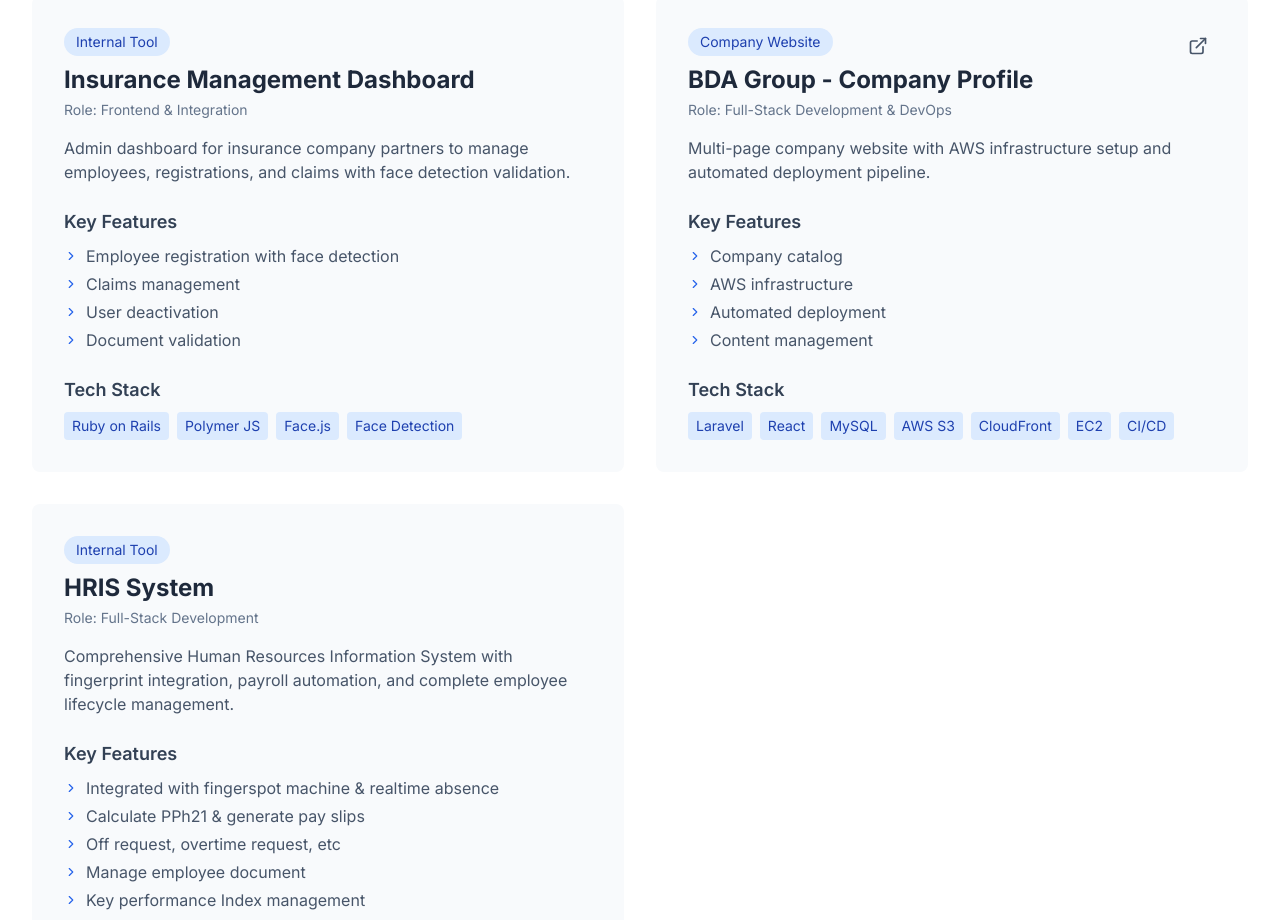
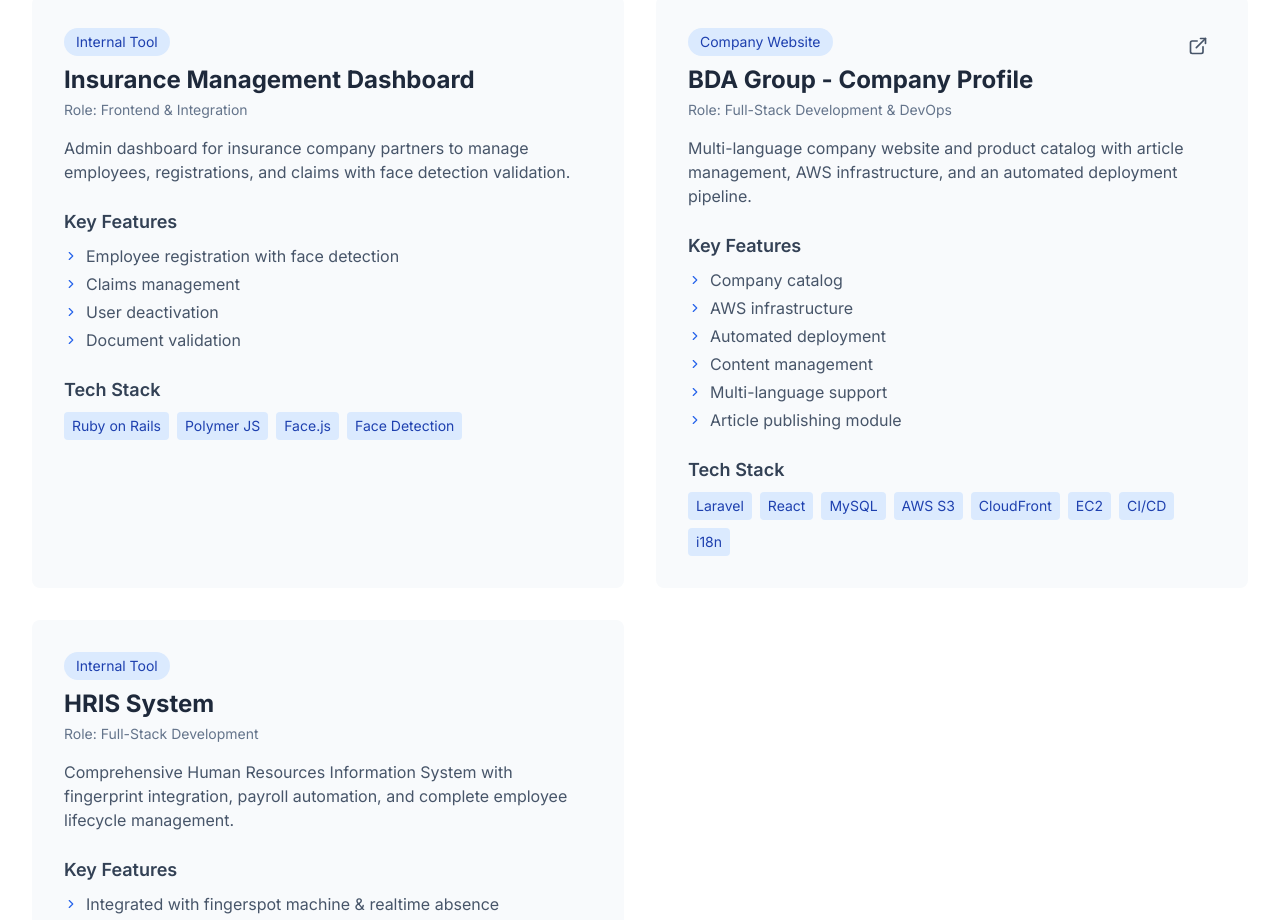
Before and after one commit to jonathanch96/jonathan-portfolio, a Next.js app: page / in a window 1280 px wide. Shown: the part 7300-8220 px from the top of the page. Built offline with nearby package versions, Linux system fonts and the light colour scheme; no server answers.

Commit message:
Enhance project descriptions with multi-language support and add new ongoing project details for Niibu platform

```diff
--- a/pages/index.js
+++ b/pages/index.js
@@ -19,6 +19,7 @@ import {
   FolderOpen,
   Phone,
   Star,
+  Zap,
   GraduationCap,
 } from 'lucide-react'
 
@@ -404,7 +405,7 @@ export default function Home() {
       title: 'BDA Group - Company Profile',
       role: 'Full-Stack Development & DevOps',
       description:
-        'Multi-page company website with AWS infrastructure setup and automated deployment pipeline.',
+        'Multi-language company website and product catalog with article management, AWS infrastructure, and an automated deployment pipeline.',
       tech: [
         'Laravel',
         'React',
@@ -413,12 +414,15 @@ export default function Home() {
         'CloudFront',
         'EC2',
         'CI/CD',
+        'i18n',
       ],
       features: [
         'Company catalog',
         'AWS infrastructure',
         'Automated deployment',
         'Content management',
+        'Multi-language support',
+        'Article publishing module',
       ],
       url: 'https://bdagroup.co.id',
       type: 'Company Website',
@@ -438,6 +442,22 @@ export default function Home() {
         'Manage upload payroll per division, like SPG admin, manual meal allowance upload, bonus upload',
       ],
       type: 'Internal Tool',
+    },
+  ]
+
+  const currentProjects = [
+    {
+      title: 'Niibu - Beauty Creator & Event Platform',
+      description:
+        'Backend development for an ongoing beauty platform featuring creator discovery and event experiences.',
+      tech: ['Backend Engineering'],
+      features: [
+        'TikTok-style creator pages for beauty creators',
+        'Eventbrite-style event discovery and event pages',
+      ],
+      url: 'http://niibu.com/',
+      status: 'Ongoing',
+      role: 'Backend Developer',
     },
   ]
 
```
